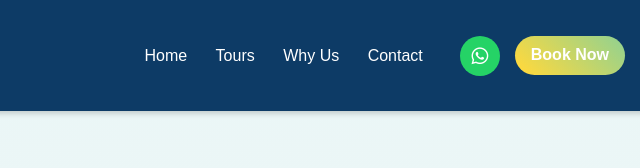
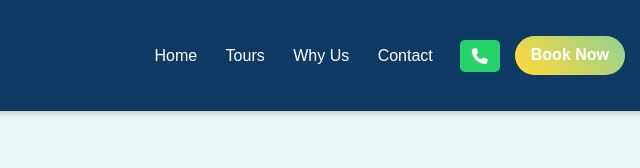
Before and after one commit to yashdhulap-dev/Yaddonkasafar, a website: page index.html in a window 1280 px wide. Shown: the top 168 px of the page, 591-1231 px from the left. Drawn offline with Linux system fonts and the light colour scheme; a small style sheet from the web is missing.

Commit message:
Call logo updat

```diff
--- a/index.html
+++ b/index.html
@@ -35,9 +35,9 @@
           <a href="#why">Why Us</a>
           <a href="#contact">Contact</a>
         </div>
-        <a class="header-whatsapp" href="https://wa.me/918291816511" target="_blank">
-          <i class="fab fa-whatsapp"></i>
-        </a>
+        <a class="header-call" href="tel:+918956763796" target="_blank">
+  <i class="fa-solid fa-phone"></i></i>
+</a>
         <a class="cta-btn" href="#contact">Book Now</a>
       </nav>
     </div>
@@ -209,11 +209,11 @@
           <h3>Email</h3>
           <p class="muted"><a href="mailto:info@yaddonkasafar.com">yaddonkasafar@gmail.com</a></p>
           <p class="whatsapp">
-            <a class="whatsapp-btn" href="https://wa.me/918291816511" target="_blank">
+            <a class="whatsapp-btn" href="https://wa.me/918956763796" target="_blank">
               <i class="fab fa-whatsapp"></i>
             </a>
           </p><br/>
-          <div class="cta-wrap"><a class="cta-btn" href="tel:+918291816511">Call & Book</a></div>
+          <div class="cta-wrap"><a class="cta-btn" href="tel:+918956763796">Call & Book</a></div>
         </div>
       </div>
     </section>
--- a/style.css
+++ b/style.css
@@ -77,6 +77,27 @@ header .container {
     2px 2px 0 #FFA500,   /* orange shadow */
     4px 4px 0 #FF8C00,   /* darker shadow for depth */
     6px 6px 6px rgba(0,0,0,0.5); /* soft shadow for 3D effect */
+}
+
+.header-call {
+  display: inline-flex;
+  align-items: center;
+  gap: 5px;
+  color: white;
+  background-color: #25D366; /* Green color, like WhatsApp button */
+  padding: 8px 12px;
+  border-radius: 5px;
+  font-weight: 600;
+  text-decoration: none;
+  transition: background 0.3s;
+}
+
+.header-call:hover {
+  background-color: #1ebe57;
+}
+
+.header-call i {
+  font-size: 16px;
 }
 
 
```
